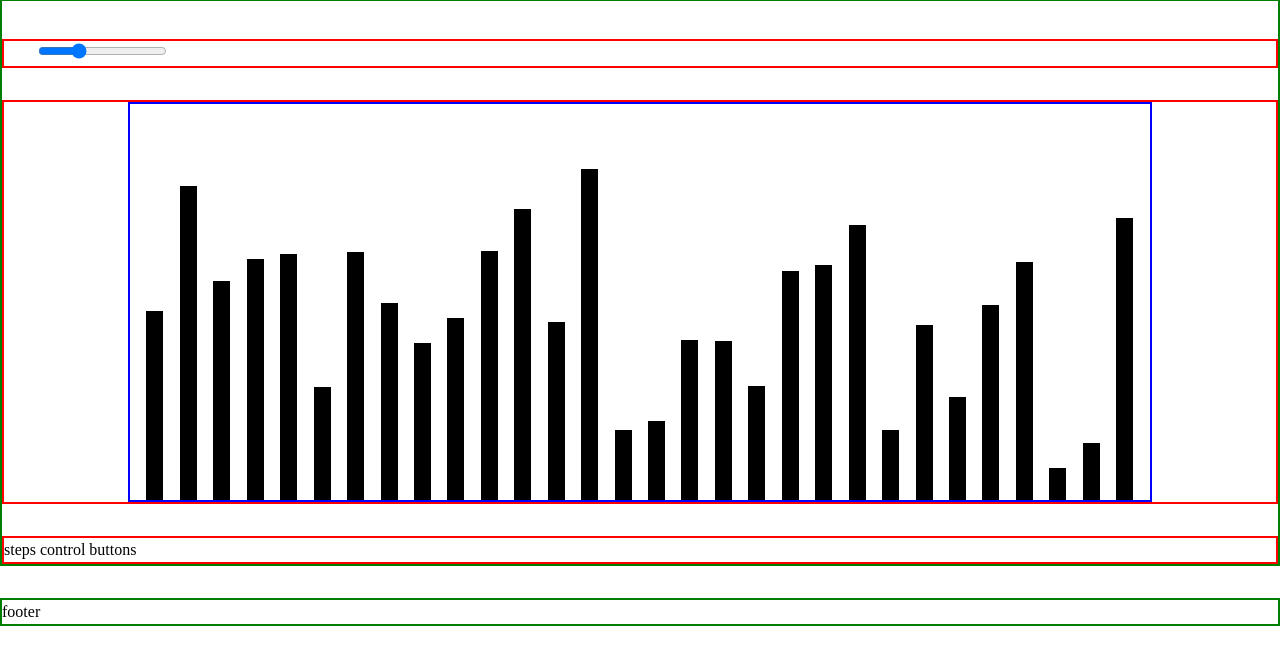
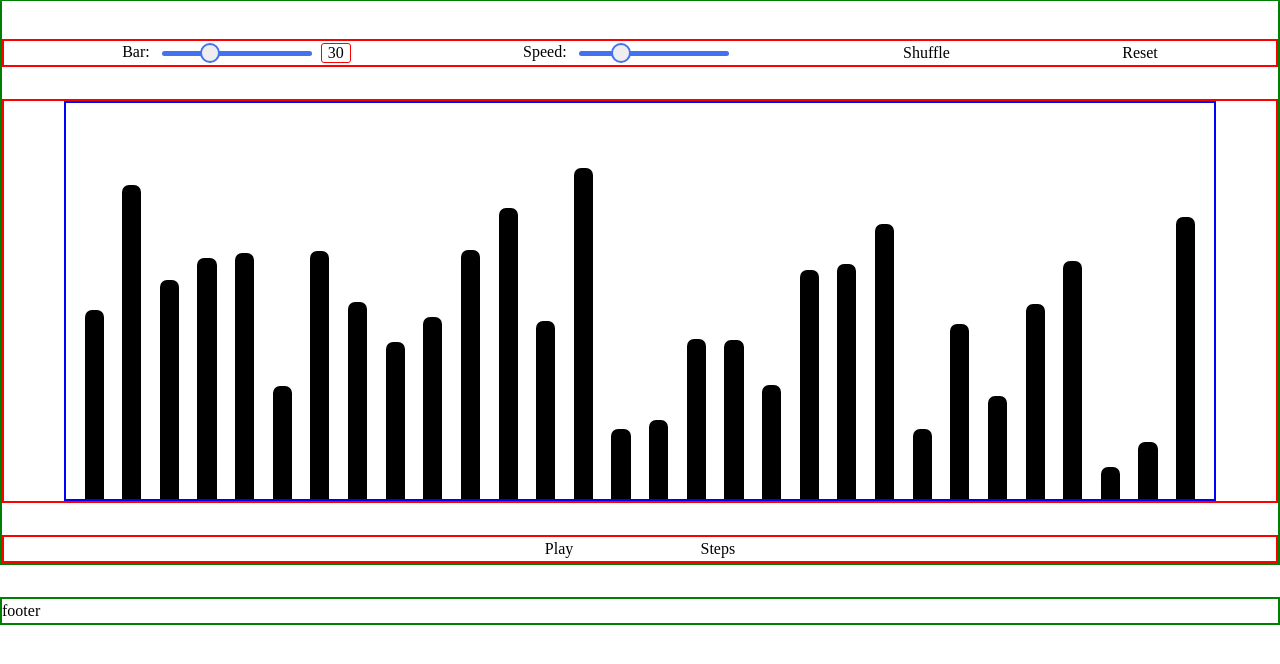
Before and after one commit to RamShankarKumar/Sorting-Visualizer-vanilla-JavaScript, a plain HTML site: page algorithms/BubbleSort.html in a window 1280 px wide. Shown: the part 58-722 px from the top of the page. Drawn offline with Linux system fonts and the light colour scheme.

Commit message:
build bar slider, speed slider, shuffle button functionality, reset button functionlaity, make bars border radius

```diff
--- a/algorithms/BubbleSort.css
+++ b/algorithms/BubbleSort.css
@@ -1,4 +1,4 @@
-/* variabl */
+/* ----------------------------------- VARIABLES ----------------------------------- */
 :root{
     --theme-primary-color: #161B40;
     --bar-default-color: #ffffff;
@@ -6,62 +6,43 @@
     --menu-hover-background-color: #ffffff;
     --menu-hover-font-color: #ffffff;
 }
+/* =================================================================================================================================== */
 
-/* Box sizing rules */
-*,
-*::before,
-*::after {
+
+
+/* ------------------------------- PRESET CSS RULES --------------------------------- */
+*,*::before,*::after {
     box-sizing: border-box;
 }
 
-/* Remove default margin */
 body,
-h1,
-h2,
-h3,
-h4,
+h1,h2,h3,h4,
 p,
 figure,
 blockquote,
-dl,
-dd {
+dl,dd {
     margin: 0;
 }
 
-/* Remove list styles on ul, ol elements , which suggests default styling will be removed */
 ul,ol{
     list-style-type: none;
     padding: 0;
     margin: 0;
 }
 
-/* Set core root defaults */
 html:focus-within {
     scroll-behavior: smooth;
 }
 
-/* Set core body defaults */
 body {
     text-rendering: optimizeSpeed;
     line-height: 1.5;
     min-height: 100vh;
 }
+/* =================================================================================================================================== */
 
-input::-webkit-outer-spin-button,
-input::-webkit-inner-spin-button {
-    -webkit-appearance: none;
-    margin: 0;
-}
 
-/* Firefox */
-input[type=number] {
-    -moz-appearance: textfield;
-}
-
-/*----------------------------------------------------------------------------------*/
-
-/* navbar css */
-
+/* --------------------------------------- NAVBAR -------------------------------------------- */
 .navigation-bar{
     display: flex;
     justify-content: space-between;
@@ -85,74 +66,125 @@ input[type=number] {
 
 .nav-menu ul li{
     margin: 10px 30px;
+    cursor: pointer;
 }
-
-/*-----------------------------------------------------------------------*/
+/* =================================================================================================================================== */
 
 
-/*Config Menu*/
 
+/* ----------------------------------------- CONFIG MENU  ------------------------------------------- */
+/* -------- RANGE SLIDER ----------*/
 .config-menu{
     display: flex;
+    justify-content: space-around;
+    align-items: center;
     padding: 0 2rem;
     border: 2px solid red;
 }
 
-/* input[type='range']{
-    position: relative;
-    appearance: none;
-    -moz-appearance:none;
-    -ms-appearance: none;
-    -webkite-appearance: none;
-    outline: none;
-    cursor: pointer;
-    width: 200px;
+.bar-range-input, .speed-range-input{
+    align-items: center;
+    display: flex;
 }
 
-input[type='range']::before,
-input[type='range']::after{
-    position: absolute;
-    display: inline-block;
-    top: 0;
+.bar-range-input-label, .speed-range-input-label{
+    margin-top: -3px;
+    margin-right: 10px;
 }
 
-input[type='range']::before{
-    content: attr(min);
-    left: 0;
-    transform: translateX(calc(-100% - 5px));
+.bar-range-input input, .speed-range-input input{
+    appearance: none;
+    -webkit-appearance: none;
+    -moz-appearance: none;
+    -ms-appearance: none;
+    width: 150px;
+    height: 5px;
+    border-radius: 7px;
+    background-color: #4471ef;
+    border: none;
+    outline: none;
 }
 
-input[type='range']::after{
-    content: attr(max);
-    right: 0;
-    transform: translateX(calc(100% + 5px));
+/*chrome*/
+.bar-range-input input::-webkit-slider-thumb, .speed-range-input input::-webkit-slider-thumb{
+    appearance: none;
+    -webkit-appearance: none;
+    -moz-appearance: none;
+    -ms-appearance: none;
+    width: 20px;
+    height: 20px;
+    background-color: #eee;
+    border: 2px solid #4471ef;
+    border-radius: 50%;
+    transition: 0.3s all ease;
 }
 
-input[type="range"]::-webkit-slider-runnable-track{
-    background: #ffffff;
-    border-radius: 3px;
+/*firefox*/
+.bar-range-input input::-moz-range-thumb, .speed-range-input input::-moz-range-thumb{
     appearance: none;
-    -moz-appearance:none;
+    -webkit-appearance: none;
+    -moz-appearance: none;
     -ms-appearance: none;
-    -webkite-appearance: none;
+    width: 20px;
+    height: 20px;
+    background-color: #eee;
+    border: 2px solid #4471ef;
+    border-radius: 50%;
+    transition: 0.3s all ease;
 }
 
-input[type='range']::-webkit-slider-thumb{
+/*IE*/
+.bar-range-input input::-ms-thumb, .speed-range-input input::-ms-thumb{
     appearance: none;
-    -moz-appearance:none;
+    -webkit-appearance: none;
+    -moz-appearance: none;
     -ms-appearance: none;
-    -webkite-appearance: none;
-    width: 6px;
+    width: 20px;
     height: 20px;
-    margin: -7px 0 0 0;
-    border-radius: 12px;
-    margin: 0;
-} */
+    background-color: #eee;
+    border: 2px solid #4471ef;
+    border-radius: 50%;
+    transition: 0.3s all ease;
+}
 
-/*-------------------------------------------------------------------------------------------*/
+/*chrome*/
+.bar-range-input input::-webkit-slider-thumb:hover, .speed-range-input input::-webkit-slider-thumb:hover{
+    background-color: #4471ef;
+}
 
-/*Visualizer container*/
+/*Firefox*/
+.bar-range-input input::-moz-thumb:hover, .speed-range-input input::-moz-thumb:hover{
+    background-color: #4471ef;
+}
 
+/* IE */
+.bar-range-input input::-ms-thumb:hover, .speed-range-input input::-ms-thumb:hover{
+    background-color: #4471ef;
+}
+
+.bar-range-value{
+    margin-left: 7px;
+    border: 1px solid red;
+    width: 30px;
+    height: 20px;
+    border-radius: 3px;
+    display: flex;
+    align-items: center;
+    justify-content: center;
+}
+
+/* -------------- Buttons ------------- */
+button{
+    all: unset;
+    cursor: pointer;
+}
+
+
+/* =================================================================================================================================== */
+
+
+
+/* ------------------------------------ VISUALIZER ------------------------------------------ */
 .visualizer-container{
     display: flex;
     justify-content: center;
@@ -172,7 +204,7 @@ input[type='range']::-webkit-slider-thumb{
 }
 
 .bar-container{
-    width: 80vw;
+    width: 90vw;
     border: 2px solid blue;
     height: 50vh;
     display: flex;
@@ -181,35 +213,49 @@ input[type='range']::-webkit-slider-thumb{
 
 .bar{
     background-color: black;
+    border-top-left-radius: 7px;
+    border-top-right-radius: 7px;
     height: 0;
 }
 
 .move-transition{
-    transition: 0.1s transform ease;
+    transition: 1s transform ease;
 }
 
 .color-transition{
-    transition: 0.3s background-color ease;
+    transition: 0.5s background-color ease;
 }
 
 .slideup{
-    /* transition: 0.7s height cubic-bezier(.43,.35,.89,1.34); */
-    transition: 1s height cubic-bezier(.54,.35,.06,1.56);
+    /* transition: 1s height cubic-bezier(.54,.35,.06,1.56); */
+    transition: 1s height cubic-bezier(.26,.27,.02,1.6);
 }
 
 .step-controls{
     border: 2px solid red;
     margin-top: 2rem;
 }
+/* ==========================================================================================================================*/
+
+
+/* Steps Contorls */
+.step-controls{
+    display: flex;
+    align-items: center;
+    justify-content: center;
+}
+
+.step-controls-button{
+    margin: 0 5%;
+}
+
+/* ============================================================================================================================*/
 
 
 
-/*----------------------------------------------------------------------------------------*/
-
-
-
-/* Footer */
+/* ---------------------------------- FOOTER -------------------------------------- */
 footer{
     border: 2px solid green;
     margin-top: 2rem;
 }
+/* =================================================================================================================================== */
--- a/algorithms/BubbleSort.html
+++ b/algorithms/BubbleSort.html
@@ -24,15 +24,32 @@
 
     <main class="bubble-container">
         <div class="config-menu">
-            <div class="slide-container">
-                <input type="range" min="1" max="100" value="30" class="slider" id="range">
+            <div class="bar-range-input">
+                <label class="bar-range-input-label">
+                    Bar:
+                </label>
+                <input type="range" min="1" max="100" value="30" step='1' class="slider" id="range">
+                <div class="bar-range-value"></div>
             </div>
+
+            <div class="speed-range-input">
+                <label class="speed-range-input-label">
+                    Speed:
+                </label>
+                <input type="range" min="0" max="4" value="1" class="slider" id="range">
+            </div>
+
+            <button class="shuffle">Shuffle</button>
+
+            <button class="reset">Reset</button>
         </div>
         <div class="visualizer-container">
             <div class="bar-container"></div>
         </div>
         <div class="step-controls">
-            steps control buttons
+            <button class="play-pause step-controls-button">Play</button>
+
+            <button class="Steps step-controls-button">Steps</button>
         </div>
     </main>
 
--- a/scripts/main.js
+++ b/scripts/main.js
@@ -3,11 +3,37 @@ import {Bar} from './Bar.js';
 import {BubbleSort} from '../algorithms/BubbleSort.js';
 
 (function(){
+
+    const barRangeInput = document.querySelector(".bar-range-input input");
+    const speedRangeInput = document.querySelector(".speed-range-input input");
     const barContainer = document.querySelector(".bar-container");
-    const slider = document.querySelector('.slider');
-    let sliderValue = slider.value;
-    // const barButton = document.querySelector("#submit");
-    // const barInput = document.querySelector('.bar-number')
+    const shuffleButton = document.querySelector(".shuffle");
+    const resetButton = document.querySelector(".reset");
+
+
+
+    // Bar Range Slider code
+    document.querySelector('.bar-range-value').innerHTML = barRangeInput.value;
+    barRangeInput.addEventListener('input', () => {
+        document.querySelector('.bar-range-value').innerHTML = barRangeInput.value;
+    })
+    // --------------------------------------------------
+
+
+
+    // Speed Range Slider Code
+    const speeds = [2000, 1500, 700, 100, 10];
+    let visualizerSpeed = speeds[speedRangeInput.value];
+    speedRangeInput.addEventListener('input', () => {
+        visualizerSpeed = speeds[speedRangeInput.value];
+        console.log('visualizerSpeed -> ', visualizerSpeed);
+    })
+    // --------------------------------------------------------------------------------------------------
+
+
+
+
+    // Visualizer code
     let barContainerHeight = null;
     let barContainerWidth = null;
     let barCount = null;
@@ -19,7 +45,7 @@ import {BubbleSort} from '../algorithms/BubbleSort.js';
 
     const generateBarOnInput = () => {
         // barCount = parseInt(barInput.value);
-        barCount = parseInt(slider.value)
+        barCount = parseInt(barRangeInput.value)
         // console.log('Bar Count        -> ', barCount)
         getContainerSize();
 
@@ -29,7 +55,7 @@ import {BubbleSort} from '../algorithms/BubbleSort.js';
         visualize.createBars(bars, randomBarHeight, barContainer);
 
         const bubbleSort = new BubbleSort(barContainer);
-        // bubbleSort.sortBars(10);
+        // bubbleSort.sortBars(visualizerSpeed);
     }
 
     const generateBarOnResize = () => {
@@ -39,7 +65,30 @@ import {BubbleSort} from '../algorithms/BubbleSort.js';
     }
 
     generateBarOnInput();
-    slider.addEventListener('change', generateBarOnInput);
+    barRangeInput.addEventListener('change', generateBarOnInput);
     // barButton.addEventListener("click", generateBarOnInput)
     window.addEventListener('resize', generateBarOnResize)
+    // ----------------------------------------------------
+
+
+
+
+    // Shuffle Button Code
+    shuffleButton.addEventListener("click", generateBarOnInput);
+    // --------------------------------------------------------------------------------------------------
+
+
+
+    // Reset Button Code
+    resetButton.addEventListener("click", () => {
+        if(barRangeInput !== 30 || speedRangeInput !== 2){
+            barRangeInput.value = 30;
+            document.querySelector('.bar-range-value').innerHTML = '30';
+            speedRangeInput.value = 2;
+            visualizerSpeed = speeds[2];
+            generateBarOnInput();
+        }
+    });
+    // --------------------------------------------------------------------------------------------------
+
 }())
```
Also changed, not shown: algorithms/BubbleSort.js (+7 -3 lines).
